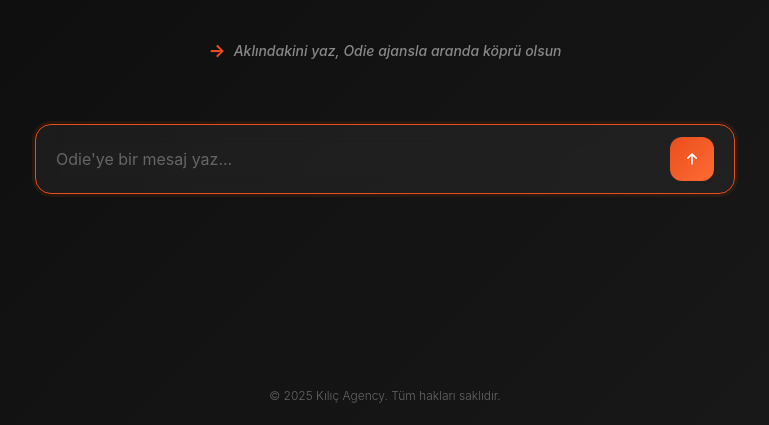
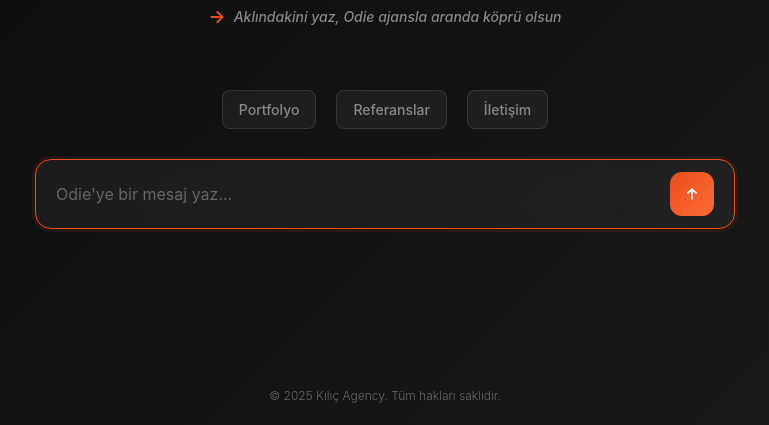
Before and after one commit to alpereninyeri/odie-landing-clean, a website: page index.html in a window 1280 px wide. Shown: the part 375-800 px from the top of the page, without its empty margins (255-1024 px from the left). Drawn offline with Linux system fonts and the light colour scheme.

Commit message:
Add navigation to landing page, fix contact info, and improve page scrolling

```diff
--- a/index.html
+++ b/index.html
@@ -24,6 +24,13 @@
                 <span class="action-arrow">→</span>
                 <span class="action-message">Aklındakini yaz, Odie ajansla aranda köprü olsun</span>
             </div>
+        </div>
+
+        <!-- Navigation -->
+        <div class="landing-nav">
+            <a href="portfolio.html" class="nav-link">Portfolyo</a>
+            <a href="references.html" class="nav-link">Referanslar</a>
+            <a href="contact.html" class="nav-link">İletişim</a>
         </div>
 
         <div class="input-container">
--- a/styles.css
+++ b/styles.css
@@ -11,6 +11,7 @@ body {
     color: #ffffff;
     min-height: 100vh;
     line-height: 1.5;
+    overflow-x: hidden;
 }
 
 /* Landing Page */
@@ -106,6 +107,34 @@ body {
     60% {
         transform: translateX(3px);
     }
+}
+
+/* Landing Navigation */
+.landing-nav {
+    display: flex;
+    justify-content: center;
+    gap: 20px;
+    margin-bottom: 30px;
+    padding: 0 20px;
+}
+
+.landing-nav .nav-link {
+    color: #888;
+    text-decoration: none;
+    font-size: 14px;
+    font-weight: 500;
+    transition: all 0.3s ease;
+    padding: 8px 16px;
+    border-radius: 8px;
+    background: rgba(255, 255, 255, 0.05);
+    border: 1px solid rgba(255, 255, 255, 0.1);
+}
+
+.landing-nav .nav-link:hover {
+    color: #E94E1B;
+    background: rgba(233, 78, 27, 0.1);
+    border-color: rgba(233, 78, 27, 0.3);
+    transform: translateY(-2px);
 }
 
 /* Input Container */
```
Also changed, not shown: contact.html (+2 -2 lines).
